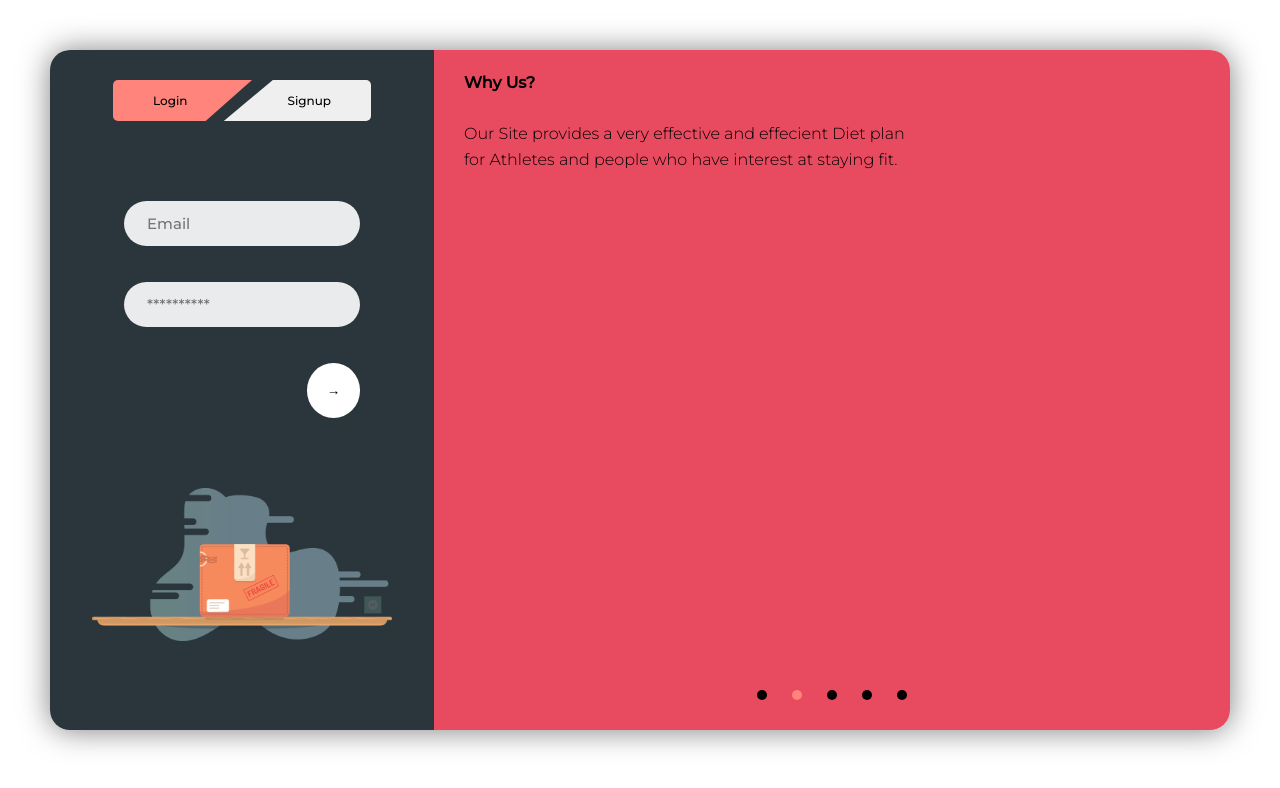
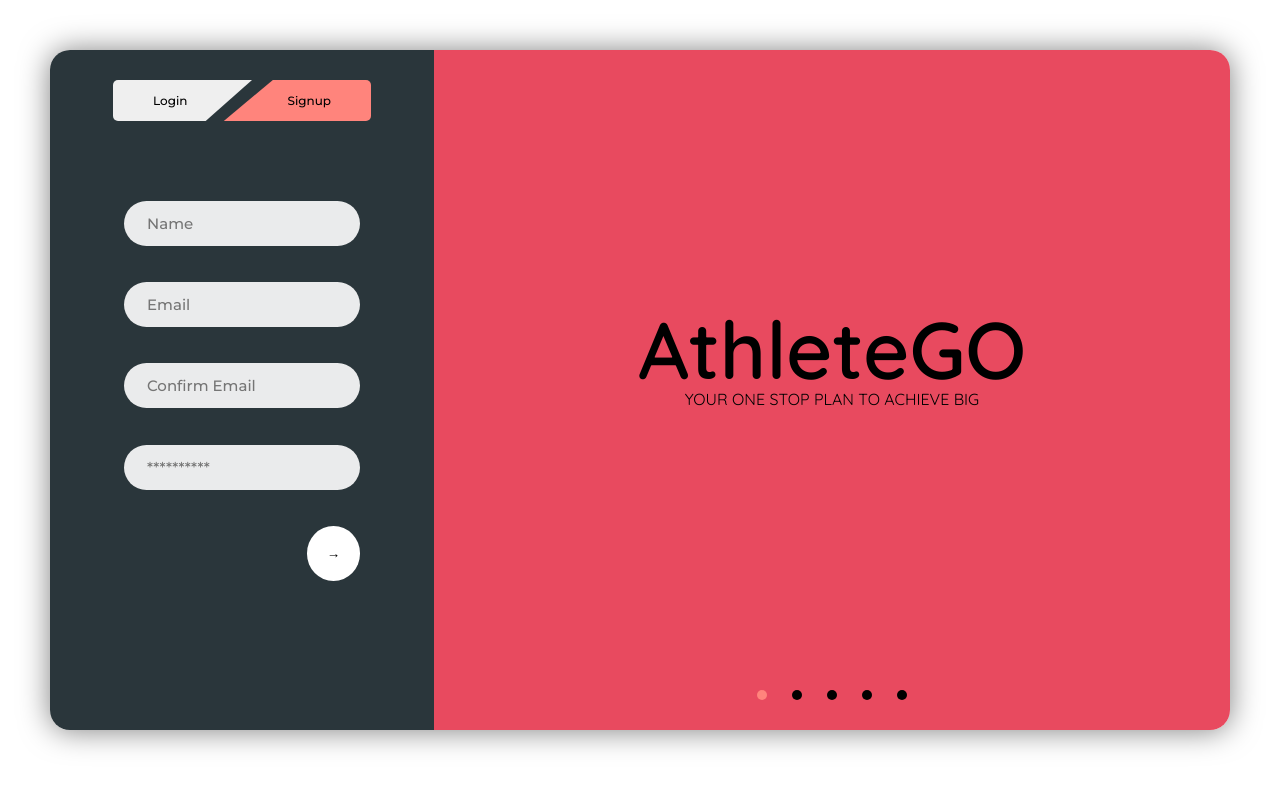
Before and after one commit to emwil23/athlete-go, a React (Create React App) app: page / in a window 1280 px wide. Both pictures are taken after a click on the button "Signup". Shown: the top 788 px of the page. Built offline with nearby package versions, Linux system fonts and the light colour scheme.

Commit message:
Added signup fun

```diff
--- a/src/Components/LoginPage.js
+++ b/src/Components/LoginPage.js
@@ -1,7 +1,7 @@
 import React from 'react';
 
 class LoginPage extends React.Component {
-  state = { count: 2 };
+  state = { count: 1, current: 'login' };
 
   Login = () => {
     return <div>Login</div>;
@@ -16,62 +16,51 @@ class LoginPage extends React.Component {
           </div>
         </div>
       );
-    else if (counter === 2) return <div className='item-2'>
-      <b>Why Us?</b>
-      <br></br>
-      <br></br>
-       Our Site provides a very effective and effecient Diet plan
-      <br></br>
-      for Athletes and people who have interest at staying fit.
-    </div>;
-    else if (counter === 3) return <div className='item-3'>
-    <b>How We Work!</b>
-    <br></br>
-    <br></br>
-    We Provide a diet chart to our clients which is made by our expert dietitians.
-    </div>;
-    else if(counter === 4 ) return <div className='item-4'><b>Who we are?</b>
-    <br></br>
-    <br></br>
-    We are team of expert dietitian our ditetians has helped many athelets in achieivng their goals
-    and helped them in maintaining their BMI by giving them best diet plan according to their food preferences and body needs.
+    else if (counter === 2)
+      return (
+        <div className='item-2'>
+          <div className='item-2--title'>Why Us?</div>
+          <p className='item-2--p'>
+            Our Site provides a very effective and effecient Diet plan for
+            Athletes and people who have interest at staying fit.
+          </p>
         </div>
-    else  if(counter === 5 ) return <div className='item-5'><b>Testimony</b>
+      );
+    else if (counter === 3)
+      return (
+        <div className='item-3'>
+          <div className='item-3--title'>How We Work!</div>
+          <p className='item-3--p'>
+            We Provide a diet chart to our clients which is made by our expert
+            dietitians.
+          </p>
         </div>
-
+      );
+    else if (counter === 4)
+      return (
+        <div className='item-4'>
+          <div className='item-4--title'>Who we are?</div>
+          <p className='item-4--p'>
+            We are team of expert dietitian our ditetians has helped many
+            athelets in achieivng their goals and helped them in maintaining
+            their BMI by giving them best diet plan according to their food
+            preferences and body needs.
+          </p>
+        </div>
+      );
+    else if (counter === 5)
+      return (
+        <div className='item-5'>
+          <b>Testimony</b>
+        </div>
+      );
   };
 
-  ChangeCover = () => {
-    var current = this.state.count;
-    setTimeout(() => {
-      current += 1;
-      if (current === 5) {
-        return () => clearTimeout(current);
-      } else {
-        this.setState({ count: current });
-      }
-    }, 5000);
-  };
-
-  render() {
+  renderForm = (current) => {
+    console.log(current);
+    if (current === 'login') {
       return (
-      <div className='section__login'>
-        <div className='container__login'>
-          <div className='container__login-btn'>
-            <button
-              className='container__login-btn--login -active'
-              style={{ fontSize: '1.2rem' }}
-            >
-              Login
-            </button>
-            <button
-              className='container__login-btn--signup'
-              style={{ fontSize: '1.2rem' }}
-            >
-              Signup
-            </button>
-          </div>
-          <div className='container__login-form'>
+        <div className='container__login-formlogin'>
           <form className='form'>
             <div className='form__group'>
               <input
@@ -104,7 +93,125 @@ class LoginPage extends React.Component {
             </div>
           </form>
         </div>
-          <div className='container__login-icon' />
+      );
+    } else if (current === 'signup') {
+      return (
+        <div className='container__login-formsignup'>
+          <form className='form'>
+            <div className='form__group'>
+              <input
+                type='name'
+                className='form__input'
+                placeholder='Name'
+                id='name'
+                autoComplete='false'
+                required={true}
+              />
+              <label htmlfor='email' className='form__label'>
+                Name
+              </label>
+            </div>
+            <div className='form__group'>
+              <input
+                type='email'
+                className='form__input'
+                placeholder='Email'
+                id='emailReq'
+                autoComplete='false'
+                required={true}
+              />
+              <label htmlfor='email' className='form__label'>
+                Email
+              </label>
+            </div>
+            <div className='form__group'>
+              <input
+                type='email'
+                className='form__input'
+                placeholder='Confirm Email'
+                id='emailConf'
+                autoComplete='false'
+                required={true}
+              />
+              <label htmlfor='email' className='form__label'>
+                Confirm Email
+              </label>
+            </div>
+            <div className='form__group'>
+              <input
+                type='password'
+                className='form__input'
+                placeholder='**********'
+                id='email'
+                autoComplete='false'
+                required={true}
+              />
+              <label htmlfor='password' className='form__label'>
+                Password
+              </label>
+            </div>
+
+            <div className='form__group'>
+              <button className='form__login-btn'>&rarr;</button>
+            </div>
+          </form>
+        </div>
+      );
+    }
+  };
+
+  loginIcon = (current) => {
+    if (current === 'login') return { display: 'block' };
+    else return { display: 'none' };
+  };
+
+  ChangeCover = () => {
+    var current = this.state.count;
+    setTimeout(() => {
+      current += 1;
+      if (current === 6) {
+        return () => clearTimeout(current);
+      } else {
+        this.setState({ count: current });
+      }
+    }, 5000);
+  };
+
+  render() {
+    return (
+      <div className='section__login'>
+        <div className='container__login'>
+          <div className='container__login-btn'>
+            <button
+              onClick={() => {
+                this.setState({ current: 'login' });
+              }}
+              className={`container__login-btn--login ${
+                this.state.current === 'login' ? '-active' : ''
+              }`}
+              style={{ fontSize: '1.2rem' }}
+            >
+              Login
+            </button>
+            <button
+              className={`container__login-btn--signup ${
+                this.state.current === 'signup' ? '-active' : ''
+              } `}
+              style={{ fontSize: '1.2rem' }}
+              onClick={() => {
+                this.setState({ current: 'signup' });
+              }}
+            >
+              Signup
+            </button>
+          </div>
+          {/* Renders current form */}
+          {this.renderForm(this.state.current)}
+
+          <div
+            className='container__login-icon'
+            style={this.loginIcon(this.state.current)}
+          />
         </div>
         <div className='container__cover'>
           <div className='container__cover__items'>
@@ -148,7 +255,6 @@ class LoginPage extends React.Component {
               style={{ cursor: 'pointer' }}
             ></div>
           </div>
-
         </div>
       </div>
     );
--- a/src/Components/sass/_components.scss
+++ b/src/Components/sass/_components.scss
@@ -56,7 +56,11 @@
   }
 
   //Login Form design
-  &-form {
+  &-formlogin {
+    margin-top: 5rem;
+  }
+
+  &-formsignup {
     margin-top: 5rem;
   }
 }
@@ -165,11 +169,11 @@
   }
 }
 
-.item-{
+.item- {
   height: 95%;
 }
 .item-1 {
-  height: 95%;
+  height: 100%;
   display: flex;
   align-items: center;
   justify-content: center;
@@ -190,6 +194,69 @@
   }
 }
 
+.item-2 {
+  height: 100%;
+  display: flex;
+  align-items: center;
+  // justify-content: center;
+  flex-direction: column;
+
+  &--title {
+    font-size: 3rem;
+    font-weight: 600;
+    margin-bottom: auto;
+  }
+
+  &--p {
+    font-size: 1.6rem;
+    line-height: 2rem;
+    margin-bottom: 5rem;
+    width: 55rem;
+    text-align: center;
+  }
+}
+.item-3 {
+  height: 100%;
+  display: flex;
+  align-items: center;
+  // justify-content: center;
+  flex-direction: column;
+  &--title {
+    font-size: 3rem;
+    font-weight: 600;
+    margin-bottom: auto;
+  }
+
+  &--p {
+    font-size: 1.6rem;
+    line-height: 2rem;
+    margin-bottom: 5rem;
+    width: 55rem;
+    text-align: center;
+  }
+}
+.item-4 {
+  height: 100%;
+  display: flex;
+  align-items: center;
+  // justify-content: center;
+  flex-direction: column;
+  &--title {
+    font-size: 3rem;
+    font-weight: 600;
+    margin-bottom: auto;
+  }
+
+  &--p {
+    font-size: 1.6rem;
+    line-height: 2rem;
+    margin-bottom: 5rem;
+    width: 55rem;
+    text-align: center;
+  }
+}
+.item-5 {
+}
 
 .counter {
   height: 1rem;
```
Lines whose indentation alone changed are shown as unchanged.
